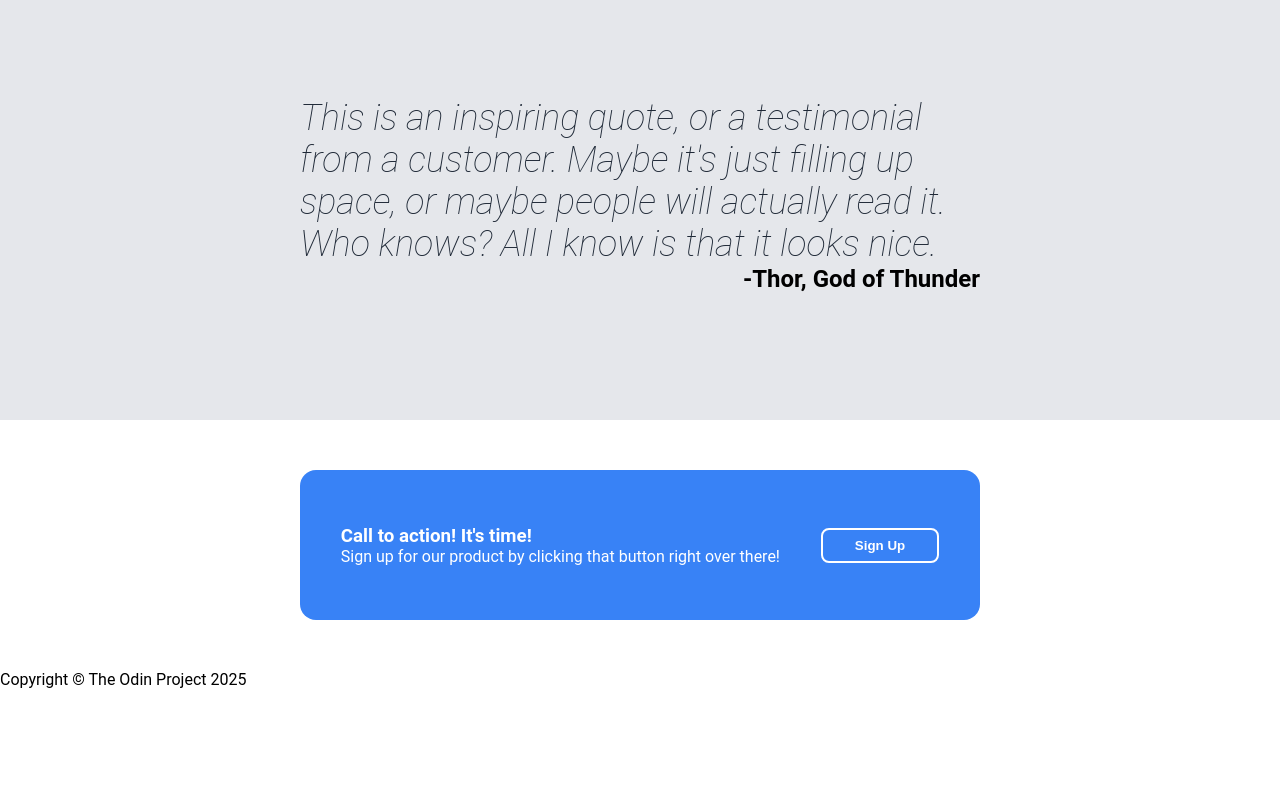
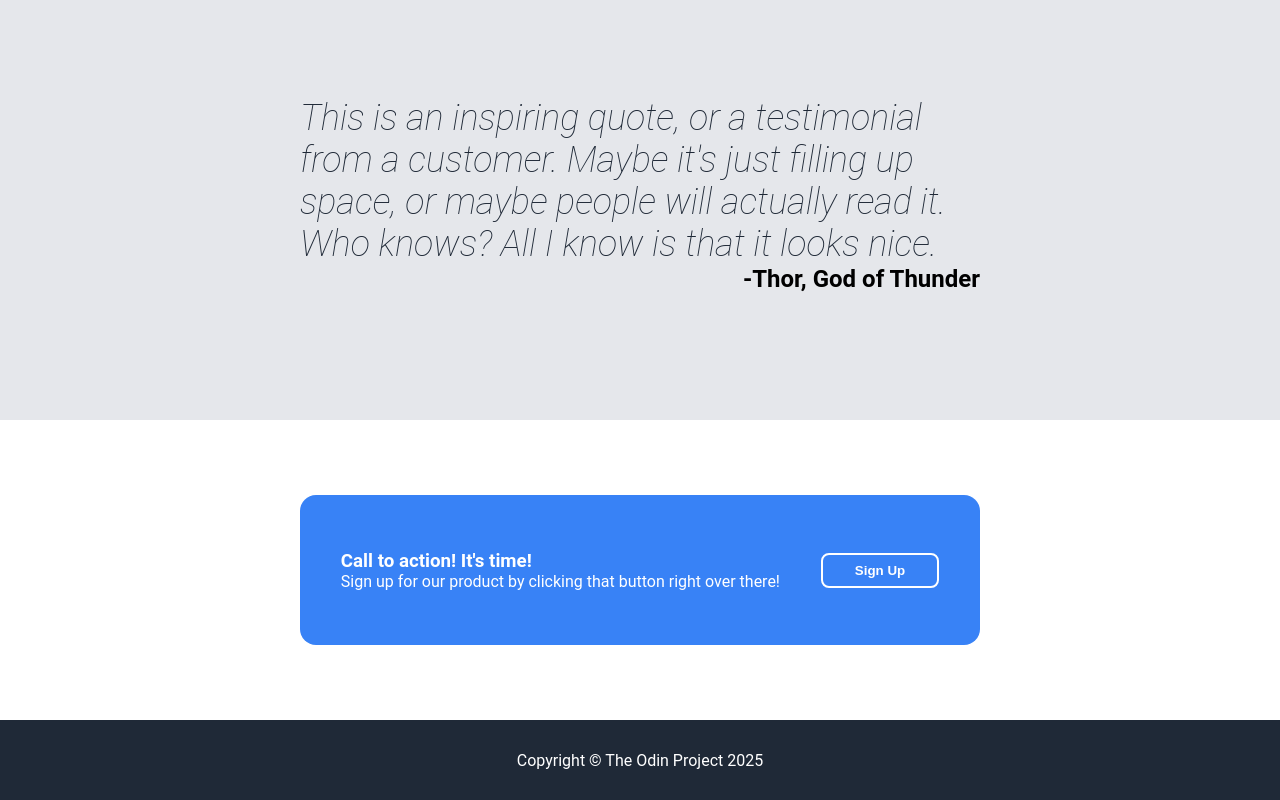
Before and after one commit to DevDiscere/TOP-project-landing-page, a plain HTML site: page index.html in a window 1280 px wide. Shown: the part 940-1740 px from the top of the page. Before the commit the page ends 1629 px from the top, so only its background shows below. Drawn offline with Linux system fonts and the light colour scheme.

Commit message:
Add footer section in HTML and style with CSS
I added a footer section in the landing page and styled it according to
the photos provided. I also changed the height of the call to action
section to better match the photos.

```diff
--- a/index.html
+++ b/index.html
@@ -73,7 +73,7 @@
             </section>
         </main>
 
-        <footer>
+        <footer id="footer-section">
             <p>Copyright © The Odin Project 2025</p>
         </footer>
     </body>
--- a/styles.css
+++ b/styles.css
@@ -147,6 +147,7 @@ a {
 #call-to-action-section {
     background-color: white;
     padding: 50px 300px;
+    height: 300px;
     display: flex;
     align-items: center;
 }
@@ -162,6 +163,15 @@ a {
     align-items: center;
 }
 
+#footer-section {
+    background-color: #1F2937;
+    height: 80px;
+    display: flex;
+    justify-content: center;
+    align-items: center;
+    color: white;
+}
+
 .sign-up-btn {
     background-color: #3882F6;
     color: white;
```
